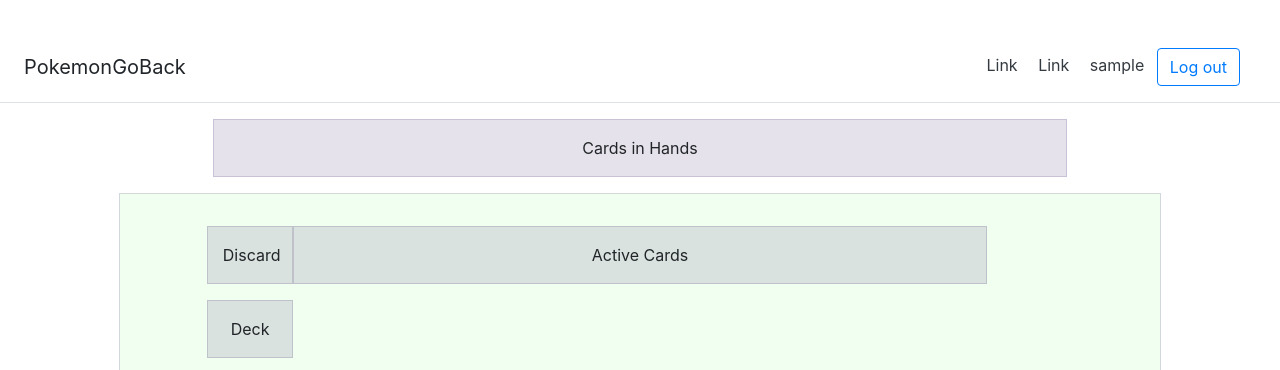
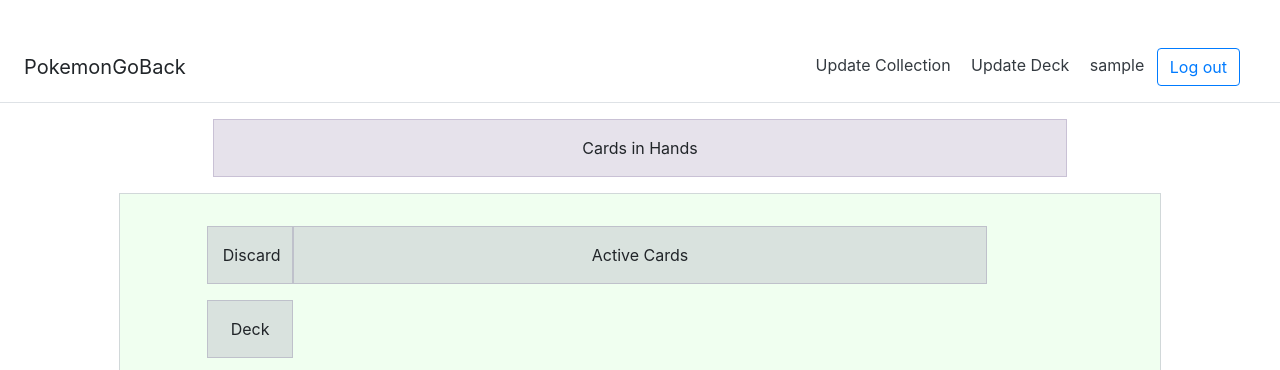
Before and after one commit to lingt-xyz/PokemonGoBack, a PHP site: page / in a window 1280 px wide. Shown: the top 370 px of the page. Run offline with PHP 8.4, Linux system fonts and the light colour scheme; the visitor is signed in with stand-in values (Sample User, id 1).

Commit message:
Update index.php

```diff
--- a/source/PokemonGoBack/index.php
+++ b/source/PokemonGoBack/index.php
@@ -19,8 +19,8 @@
     <div class="d-flex flex-column flex-md-row align-items-center p-3 px-md-4 mb-3 bg-white border-bottom box-shadow">
         <h5 class="my-0 mr-md-auto font-weight-normal">PokemonGoBack</h5>
         <nav class="my-2 my-md-0 mr-md-3">
-            <a class="p-2 text-dark" href="#">Link</a>
-            <a class="p-2 text-dark" href="#">Link</a>
+            <a class="p-2 text-dark" href="upload.php?action=update">Update Collection</a>
+            <a class="p-2 text-dark" href="update.php?action=update">Update Deck</a>
 
             <?php
             require_once( 'db.php');
```
